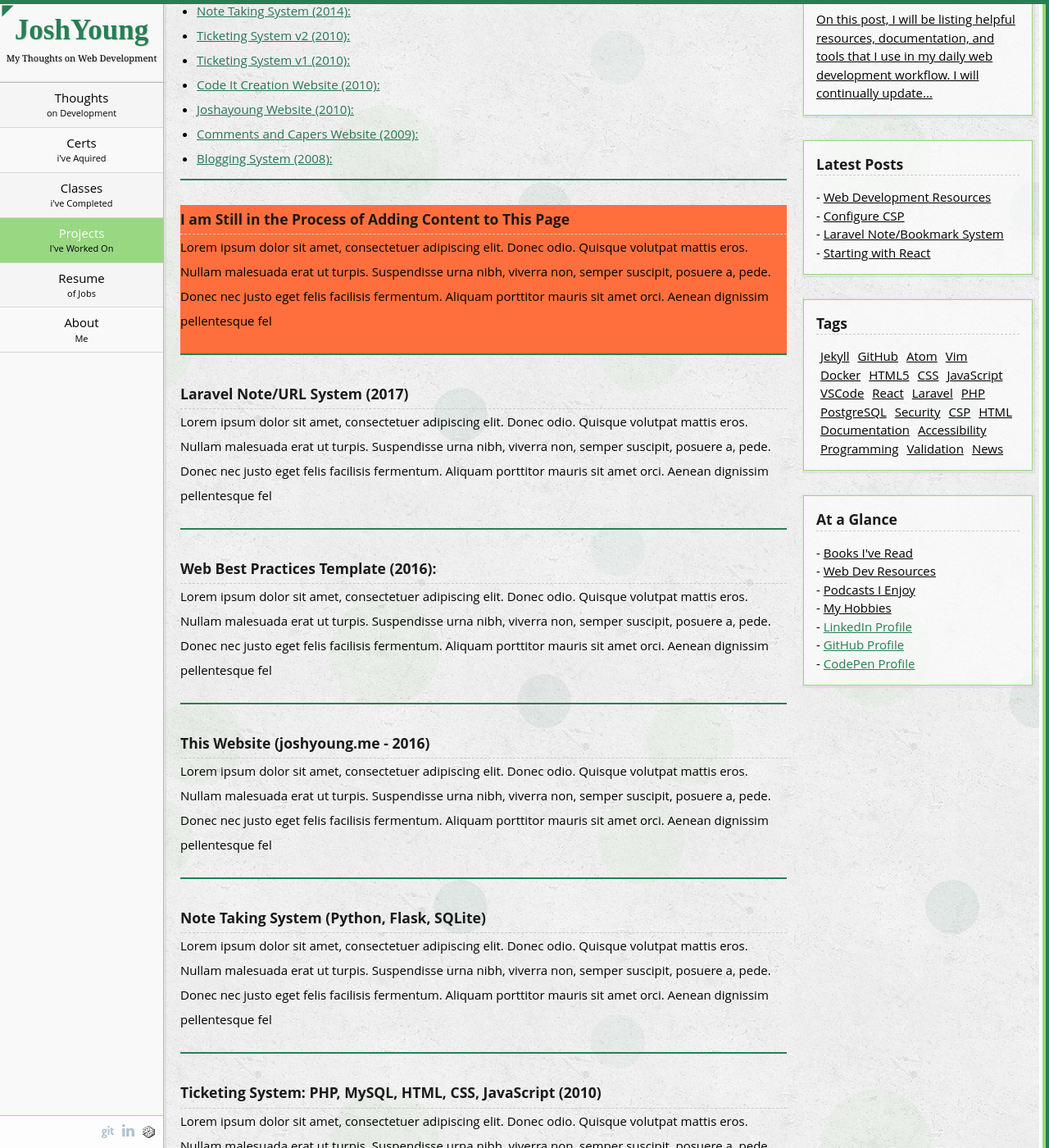
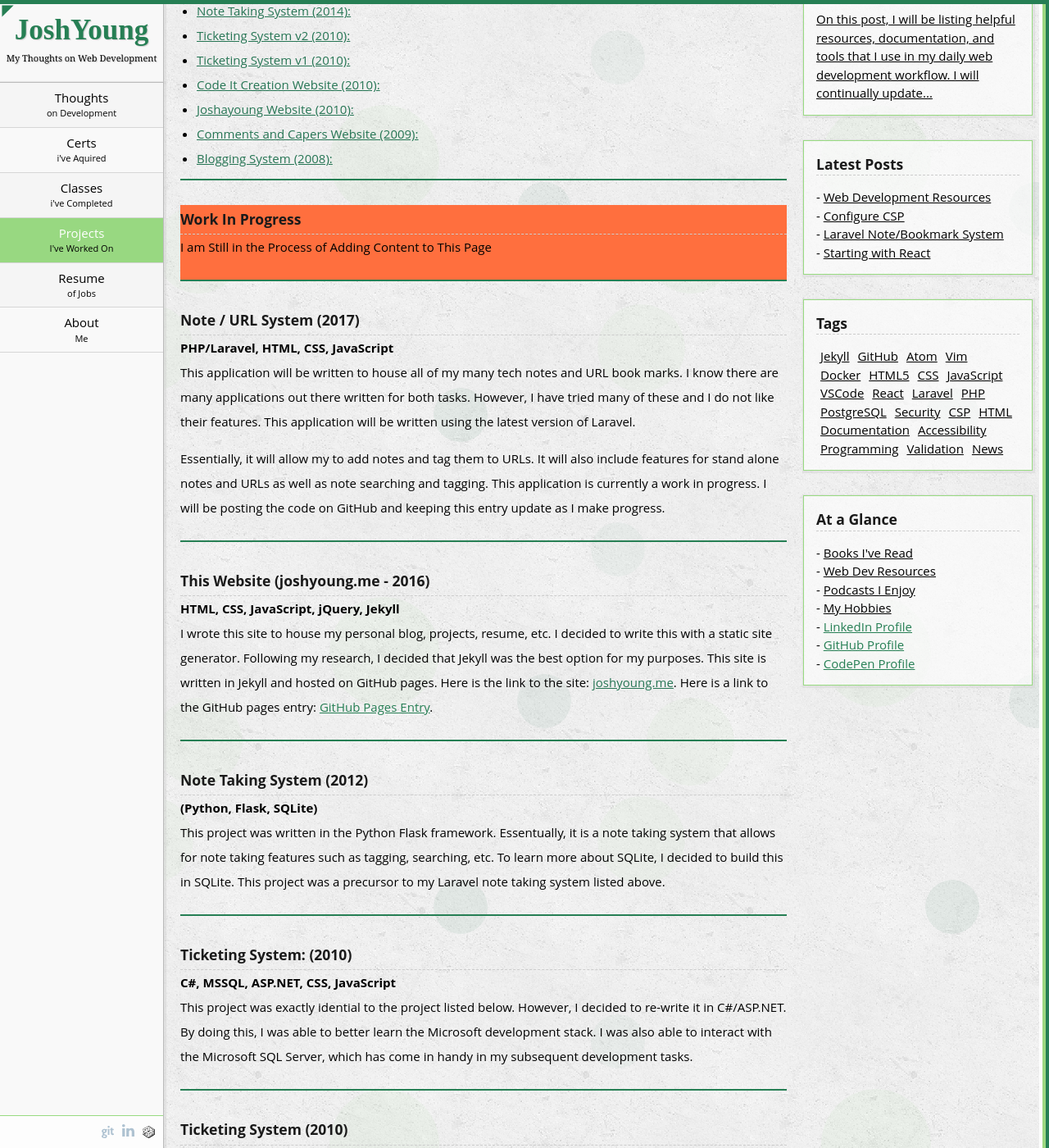
Before and after one commit to coder745/josh_website, a Jekyll site: the page built from projects.md, in a window 1280 px wide and 1400 px high, scrolled down 247 px. Shown: the whole window at 82% size. Built offline with Jekyll 4.4.1, drawn with Linux system fonts in a browser that asks for light colours; some of the changed text lies outside the part shown.

Commit message:
Change thoughts to list top 5 entries. Create an 'all' page for all posts. Add content to projects page.

```diff
--- a/_includes/header.html
+++ b/_includes/header.html
@@ -53,6 +53,7 @@
                       {% if p.title != 'Home' %}
                       {% if p.title != 'Search' %}
                       {% if p.title != 'Tags' %}
+                      {% if p.title != 'All Thoughts' %}
                         <li>
                           <a {% if p.url == page.url %}class='active'{% endif %} href='{{ p.url }}'>
                             {{ p.title }}
@@ -79,6 +80,7 @@
                         {% endif %}
                         {% endif %}
                         {% endif %}
+                        {% endif %}
                   {% endfor %}
                 </ul>
             </nav>
--- a/css/style.scss
+++ b/css/style.scss
@@ -368,7 +368,7 @@ section {
 
 section.home,
 section.thoughts {
-    h2 {
+    h2:not(.thought) {
         margin-left: 0;
         font-size: 23px;
         font-size: pxToRem(23px);
@@ -376,7 +376,7 @@ section.thoughts {
     .date {
         @include datestyle();
     }
-    article {
+    article:not(.thought) {
         @include boxstyle();
         &:hover {
             background: rgba(253, 253, 253, 0.4);
@@ -436,6 +436,9 @@ article {
     }
     &.imp {
         background: $imp_color;
+    }
+    &.last {
+        border-bottom: none;
     }
 }
 
@@ -786,6 +789,9 @@ footer {
     article:nth-child(odd):after {
         right: -14px;
     }
+    section.thoughts article.thought:after {
+        display: none;
+    }
     /* end Circle */
     aside.right-aside {
         float: right;
--- a/projects.md
+++ b/projects.md
@@ -24,79 +24,76 @@ weight: 26
         </article>
 
         <article class='imp'>
-            <h3>I am Still in the Process of Adding Content to This Page</h3>
-            <p>Lorem ipsum dolor sit amet, consectetuer adipiscing elit. Donec odio. Quisque volutpat mattis eros. Nullam malesuada erat ut turpis. Suspendisse urna nibh, viverra non, semper suscipit, posuere a, pede.
-            Donec nec justo eget felis facilisis fermentum. Aliquam porttitor mauris sit amet orci. Aenean dignissim pellentesque fel</p>
+            <h3>Work In Progress</h3>
+            <p>I am Still in the Process of Adding Content to This Page</p>
         </article>
 
         <article>
             <a name='laravel_note_url'></a>
-            <h3>Laravel Note/URL System (2017)</h3>
-            <p>Lorem ipsum dolor sit amet, consectetuer adipiscing elit. Donec odio. Quisque volutpat mattis eros. Nullam malesuada erat ut turpis. Suspendisse urna nibh, viverra non, semper suscipit, posuere a, pede.
-            Donec nec justo eget felis facilisis fermentum. Aliquam porttitor mauris sit amet orci. Aenean dignissim pellentesque fel</p>
-        </article>
-
-        <article>
-            <a name='web_template'></a>
-            <h3>Web Best Practices Template (2016):</h3>
-            <p>Lorem ipsum dolor sit amet, consectetuer adipiscing elit. Donec odio. Quisque volutpat mattis eros. Nullam malesuada erat ut turpis. Suspendisse urna nibh, viverra non, semper suscipit, posuere a, pede.
-            Donec nec justo eget felis facilisis fermentum. Aliquam porttitor mauris sit amet orci. Aenean dignissim pellentesque fel</p>
+            <h3>Note / URL System (2017)</h3>
+            <h4>PHP/Laravel, HTML, CSS, JavaScript</h4>
+            <p>This application will be written to house all of my many tech notes and URL book marks. I know there are many applications out there written for both tasks. However, I have tried many of these and I do not like their features. This application will be written using the latest version of Laravel.</p>
+            <p>Essentially, it will allow my to add notes and tag them to URLs. It will also include features for stand alone notes and URLs as well as note searching and tagging. This application is currently a work in progress. I will be posting the code on GitHub and keeping this entry update as I make progress.</p>
         </article>
 
         <article>
             <a name='joshyoung'></a>
             <h3>This Website (joshyoung.me - 2016)</h3>
-            <p>Lorem ipsum dolor sit amet, consectetuer adipiscing elit. Donec odio. Quisque volutpat mattis eros. Nullam malesuada erat ut turpis. Suspendisse urna nibh, viverra non, semper suscipit, posuere a, pede.
-            Donec nec justo eget felis facilisis fermentum. Aliquam porttitor mauris sit amet orci. Aenean dignissim pellentesque fel</p>
+            <h4>HTML, CSS, JavaScript, jQuery, Jekyll</h4>
+            <p>I wrote this site to house my personal blog, projects, resume, etc. I decided to write this with a static site generator. Following my research, I decided that Jekyll was the best option for my purposes. This site is written in Jekyll and hosted on GitHub pages. Here is the link to the site: <a href='http://www.joshyoung.me'>joshyoung.me</a>. Here is a link to the GitHub pages entry: <a href=''>GitHub Pages Entry</a>.</p>
         </article>
 
         <article>
             <a name='note_system_flask'></a>
-            <h3>Note Taking System (Python, Flask, SQLite)</h3>
-            <p>Lorem ipsum dolor sit amet, consectetuer adipiscing elit. Donec odio. Quisque volutpat mattis eros. Nullam malesuada erat ut turpis. Suspendisse urna nibh, viverra non, semper suscipit, posuere a, pede.
-            Donec nec justo eget felis facilisis fermentum. Aliquam porttitor mauris sit amet orci. Aenean dignissim pellentesque fel</p>
+            <h3>Note Taking System (2012)</h3>
+            <h4>(Python, Flask, SQLite)</h4>
+            <p>This project was written in the Python Flask framework. Essentually, it is a note taking system that allows for note taking features such as tagging, searching, etc. To learn more about SQLite, I decided to build this in SQLite. This project was a precursor to my Laravel note taking system listed above.</p>
+        </article>
+
+        <article>
+            <a name='ticketing_system_alt'></a>
+            <h3>Ticketing System: (2010)</h3>
+            <h4>C#, MSSQL, ASP.NET, CSS, JavaScript</h4>
+            <p>This project was exactly idential to the project listed below. However, I decided to re-write it in C#/ASP.NET. By doing this, I was able to better learn the Microsoft development stack. I was also able to interact with the Microsoft SQL Server, which has come in handy in my subsequent development tasks.</p>
         </article>
 
         <article>
             <a name='ticketing_system'></a>
-            <h3>Ticketing System: PHP, MySQL, HTML, CSS, JavaScript (2010)</h3>
-            <p>Lorem ipsum dolor sit amet, consectetuer adipiscing elit. Donec odio. Quisque volutpat mattis eros. Nullam malesuada erat ut turpis. Suspendisse urna nibh, viverra non, semper suscipit, posuere a, pede.
-            Donec nec justo eget felis facilisis fermentum. Aliquam porttitor mauris sit amet orci. Aenean dignissim pellentesque fel</p>
-        </article>
-
-        <article>
-            <a name='ticketing_system_alt'></a>
-            <h3>Ticketing System: C#, MSSQL, ASP.NET, CSS, JavaScript (2010)</h3>
-            <p>Lorem ipsum dolor sit amet, consectetuer adipiscing elit. Donec odio. Quisque volutpat mattis eros. Nullam malesuada erat ut turpis. Suspendisse urna nibh, viverra non, semper suscipit, posuere a, pede.
-            Donec nec justo eget felis facilisis fermentum. Aliquam porttitor mauris sit amet orci. Aenean dignissim pellentesque fel</p>
+            <h3>Ticketing System (2010)</h3>
+            <h4>PHP, MySQL, HTML, CSS, JavaScript</h4>
+            <p>
+            This project was essentually a help desk sytem that I wrote from scratch using PHP. It allowed for many features including: entry, tagging, searching, editing, and deleting. Of course it also involved creating correct database structure including normalization between each of the tables. At the time, this was a great learning experience for me and improved my skills as a developer.</p>
         </article>
 
         <article>
             <a name='codeitcreation'></a>
             <h3>Business Website (codeitcreations.com - 2010)</h3>
-            <p>Lorem ipsum dolor sit amet, consectetuer adipiscing elit. Donec odio. Quisque volutpat mattis eros. Nullam malesuada erat ut turpis. Suspendisse urna nibh, viverra non, semper suscipit, posuere a, pede.
-            Donec nec justo eget felis facilisis fermentum. Aliquam porttitor mauris sit amet orci. Aenean dignissim pellentesque fel</p>
+            <h4>HTML, CSS, JavaScript, jQuery, PHP</h4>
+            <p>This was a site I wrote around 2010 around the time I was doing some freelancing. This was a one page site written in HTML, CSS, JavaScript, and PHP. For a while, I had this site hosted and running on a web server; however, I have since moved it to GitHub pages. The site is still running here: <a href='http://www.codeitcreations.com'>codeitcreations.com</a>.</p>
+            <p>This site displays many of the designs I had finished or sites that I had worked on at the time. So you may find them interesting for that purpose. I also designed codeitcreations.com myself as well. Although, I will not claim to have great design skills. They haved definitely gotten better over the years. However, I have never claimed to be a great designer, as development is that I enjoy.</p>
         </article>
 
         <article>
             <a name='joshayoung'></a>
             <h3>Personal Website (joshayoung.com - 2010)</h3>
-            <p>Lorem ipsum dolor sit amet, consectetuer adipiscing elit. Donec odio. Quisque volutpat mattis eros. Nullam malesuada erat ut turpis. Suspendisse urna nibh, viverra non, semper suscipit, posuere a, pede.
-            Donec nec justo eget felis facilisis fermentum. Aliquam porttitor mauris sit amet orci. Aenean dignissim pellentesque fel</p>
+            <h4>HTML, JavaScript, CSS, jQuery</h4>
+            <p>This was a site I built backin 2010. Essentually, this site was a precursor to this web page. However, at the time I had not gotten into responsive webdesign. Therefore much of the site is not optimized for fast load times, responsiveness and the like. This site was written in raw HTML, CSS, and JavaScript/jQuery. I also designed the site myself. I have learned a ton about web development since that time, but I list the site here for archival purposes. I have made very few changes since it was written in 2010. I have the site running on GitHub here: <a href='http://www.joshayoung.com'>joshayoung.com</a>.</p>
         </article>
 
         <article>
             <a name='commentsandcapers'></a>
             <h3>Family Website (commentsandcapers.com - 2009)</h3>
-            <p>Lorem ipsum dolor sit amet, consectetuer adipiscing elit. Donec odio. Quisque volutpat mattis eros. Nullam malesuada erat ut turpis. Suspendisse urna nibh, viverra non, semper suscipit, posuere a, pede.
-            Donec nec justo eget felis facilisis fermentum. Aliquam porttitor mauris sit amet orci. Aenean dignissim pellentesque fel</p>
+            <h4>HTML, WordPress, PHP, MySQL, HTML, CSS, JavaScript</h4>
+            <p>I built this website using WordPress. It was built to allow my grandmother to maintain her own website. I started by creating a custom theme that was based on the website layout. In addition, I also has an alternative theme designed to look exactly like she wanted running on a select page.</p>
+            <p>I designed the site myself and also wrote soem custom PHP code. The custom PHP code allowd for guest commenting and contact withing the site. I maintained the site for years inside of WordPress. Unforunately, my grandmother recently died. I have since moved the whole site to GitHub pages for archival purposes. I still have the site running here: <a href='http://www.commentsandcapers.com'>commentsandcapers.com</a>. Aside from a few small changes, I have made no changes to the code since it was written in 2009. So keep in mind I have learned a lot and improved my development skills since then.</p>
         </article>
 
         <article>
             <a name='blogging_system'></a>
-            <h3>Blogging System: PHP, MySQL, HTML, CSS, JavaScript (Summer 2008)</h3>
-            <p>Lorem ipsum dolor sit amet, consectetuer adipiscing elit. Donec odio. Quisque volutpat mattis eros. Nullam malesuada erat ut turpis. Suspendisse urna nibh, viverra non, semper suscipit, posuere a, pede.
-            Donec nec justo eget felis facilisis fermentum. Aliquam porttitor mauris sit amet orci. Aenean dignissim pellentesque fel</p>
+            <h3>Blogging System (Summer 2008)</h3>
+            <h4>PHP, MySQL, HTML, CSS, JavaScript</h4>
+            <p>This was a project that built during the summer in 2008. I built my own server from parts. Following that I setup my own web server running Apache. This project was built in raw PHP code.</p>
+            <p>It allowed users to post, edit, and delete blog posts, as well as comment on the individual posts. All of the HTML and CSS was also written from scratch. I designed the project myself. This was a great learning experience and school project for me to learn more about the fundamentals of programming, servers, and web development in general.</p>
         </article>
     </div><!-- inner-section -->
 </section>
```
Also changed, not shown: _data/web_development_resources.json (+20 -0 lines), _posts/2017-04-21-web-development-resources.md (+1 -1 lines), all.md (added, +23 -0 lines), scripts/search.js (+5 -2 lines), thoughts.md (+11 -1 lines), README.md.
